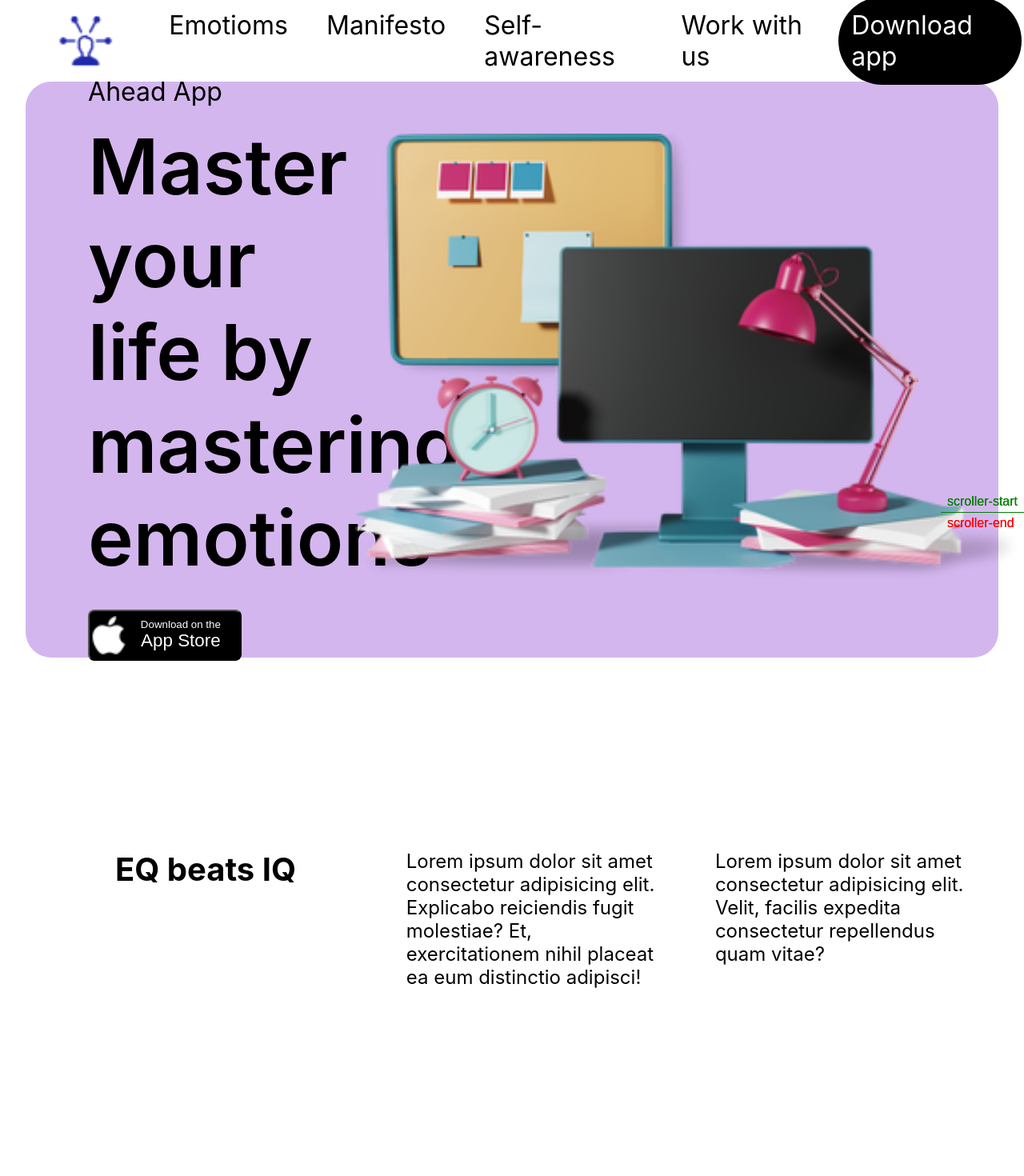
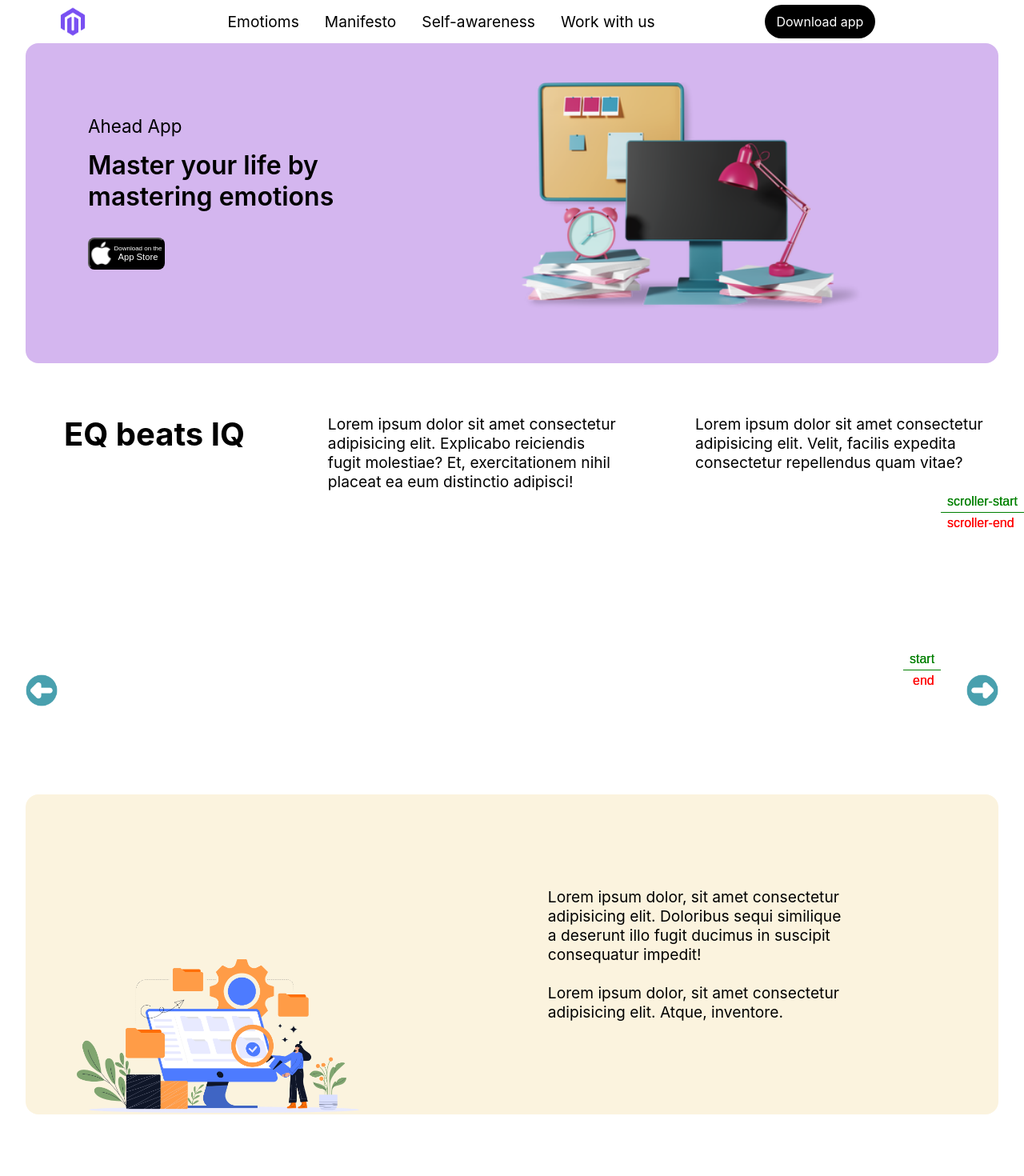
Before and after one commit to harshvg247/website-template, a React (Create React App) app: page / in a window 1280 px wide. Shown: the top 1470 px of the page at 80% size. Built offline with nearby package versions, Linux system fonts and the light colour scheme.

Commit message:
Added some animations and sections

```diff
--- a/src/Navbar.js
+++ b/src/Navbar.js
@@ -1,4 +1,4 @@
-import logo from "./images/person.png";
+import logo from "./images/companyLogo.png";
 const Navbar = () => {
     return (
         <nav className="navbar">
--- a/src/Section1.js
+++ b/src/Section1.js
@@ -11,14 +11,30 @@ const Section1 = () => {
   let desktopItem = useRef(null);
   let innerContainerItem = useRef(null);
   useEffect(() => {
-    gsap.fromTo(
+    // gsap.fromTo(
+    //     desktopItem,
+    //     { xPercent: 100, opacity: 0, height: "0%", rotation: 270},
+    //     { xPercent: 0, opacity: 1, duration: 1, rotation: 360, height: "90%", scrollTrigger: {
+    //         trigger: innerContainerItem,
+    //         toggleActions: "play none none none"
+    //     } }
+    //   );
+      // gsap.fromTo(
+      //   desktopItem,
+      //   { rotationY: 90},
+      //   {  rotationY: 0,duration:1, opacity:1, scrollTrigger: {
+      //       trigger: innerContainerItem,
+      //       toggleActions: "play none none none"
+      //   } }
+      // );
+      var t1 = gsap.timeline({scrollTrigger:{
+        trigger: innerContainerItem
+      }});
+      t1.fromTo(
         desktopItem,
-        { xPercent: 100, opacity: 0, height: "0%", rotation: 270},
-        { xPercent: 0, opacity: 1, duration: 1, rotation: 360, height: "90%", scrollTrigger: {
-            trigger: innerContainerItem,
-            toggleActions: "play none none none"
-        } }
-      );
+        { rotationY: 90},
+        {  rotationY: 0,duration:1, opacity:1 }
+      )
     gsap.fromTo(
       innerContainerItem,
       { yPercent: 20, opacity: 0 },
--- a/src/Section5.js
+++ b/src/Section5.js
@@ -1,7 +1,16 @@
-import React from 'react'
+import React, { useEffect } from 'react'
 import "./styles/timeline.css"
+import { gsap } from "gsap";
+import { ScrollTrigger } from "gsap/ScrollTrigger";
+gsap.registerPlugin(ScrollTrigger);
 
 export default function Section5() {
+    useEffect(()=>{
+        var t1 = gsap.timeline({scrollTrigger:{trigger: "#timeline-section h5", start:"0 80%",end: "0px 80%", toggleActions: "restart none reset reverse"}});
+        t1.fromTo("#timeline-section h5, #timeline-section h2", {x: -200, opacity:0}, {x:40, opacity: 1, duration: .6, });
+        t1.to("#timeline-section h5, #timeline-section h2", {x:0, duration: .3});
+
+    }, []);
   return (
     <div id='timeline-section'>
         <h5>This is a subtitle</h5>
--- a/src/index.css
+++ b/src/index.css
@@ -25,20 +25,20 @@ code {
 .navbar{
   margin: .2rem;
   display: flex;
-  gap: 2rem;
-  font-size: 2rem;
+  gap: 1.4rem;
+  font-size: 1.2rem;
   align-items: center;
-  height: 6rem;
+  height: 3rem;
 }
 .navbar ul{
   list-style: none;
   display: flex;
-  gap: 3rem;
-  width: 70%;
+  gap: 2rem;
+  width: 60%;
   justify-content: center;
 }
 .navbar img{
-  height: 5rem;
+  height: 3rem;
   margin-left: 4rem;
   margin-right: 2rem;
   /* background-color: #d4b6ef;
@@ -50,9 +50,14 @@ code {
   all: unset;
   background-color: black;
   color: white;
-  padding: 1rem;
-  border-radius: 4rem;
-  font-size: 2rem;
+  padding: .3rem;
+  border-radius: 2rem;
+  display: flex;
+  justify-content: center;
+  align-items: center;
+  font-size: 1rem;
+  width: 8rem;
+  height: 2rem;
 }
 
 /**Section1**/
@@ -60,9 +65,9 @@ code {
   margin: 2rem;
   margin-top: 0;
   display: flex;
-  height: 45rem;
+  height: 25rem;
   background-color: var(--col1);
-  border-radius: 2rem;
+  border-radius: 1rem;
   padding: 2rem;
 }
 #section1 .text{
@@ -79,11 +84,11 @@ code {
   gap: 1rem;
 }
 #section1 .title{
-  font-size: 6rem;
+  font-size: 2rem;
   font-weight: 600;
 }
 #section1 .subtitle{
-  font-size: 2rem;
+  font-size: 1.4rem;
 }
 #section1 .image{
   width: 60%;
@@ -100,12 +105,12 @@ code {
 }
 #section1 .appStoreButton{
   display: flex;
-  width: 12rem;
+  width: 6rem;
   background-color: black;
   color: white;
   align-items: center;
   border-radius: .5rem;
-  height: 4rem;
+  height: 2.5rem;
 }
 #section1 .appStoreButton img{
   height: 80%;
@@ -113,9 +118,10 @@ code {
 }
 #section1 .appStoreButton .appStoreButtonText{
   width: 70%;
+  font-size: .5rem;
 }
 #section1 .appStoreButton .appStoreButtonText .logoSubtitle{
-  font-size: 1.4rem;
+  font-size: .7rem;
 }
 #section1 .stars img{
   height: 100%;
@@ -130,22 +136,24 @@ code {
 }
 /*Section2*/
 #section2, #section6{
-  margin: 15rem 0;
+  margin-top: 4rem;
   width: 100%;
   box-sizing: border-box;
-  padding: 0 4rem;
+  padding: 0;
   display: flex;
   flex-direction: row;
-  column-gap: 4rem;
+  column-gap: 2rem;
 }
 #section2 h3, #section6 h3 {
-  width: 100%;
+  width: 80%;
   font-size: 2.5rem;
   padding-left: 5rem;
 }
 #section2 p, #section6 p{
   width: 100%;
-  font-size: 1.5rem;
+  font-size: 1.2rem;
+  padding-left: 1rem;
+  padding-right: 3rem;
 }
 
 /*section 3*/
@@ -153,47 +161,50 @@ code {
   display: flex;
   flex-direction: column;
   margin: 2rem;
-  margin-top: 8rem;
-  font-size: 1.5rem;
+  margin-top: 6rem;
+  font-size: 1rem;
   gap: 0rem;
 }
 #section3 .gallery{
   display: flex;
   justify-content: center;
   align-items: center;
-  gap: 4rem;
-  padding: 4rem;
+  gap: 1rem;
+  padding: 0rem;
 }
 #section3 h2{
-  font-size: 4rem;
+  font-size: 3rem;
 }
 #section3 .cards{
   margin-top: 0rem;
-  gap: 2rem;
+  gap: 1rem;
   flex-wrap: none;
   overflow-x: scroll;
   display: flex;
-  padding: 2rem;
+  padding: 1rem;
   scroll-behavior: smooth;
 }
 #section3 .cards::-webkit-scrollbar{
   display: none;
 }
 #section3 .card{
-  height: 18rem;
-  width: 30rem;
+  height: 10rem;
+  width: 18rem;
   background-color: #d4b6ef;
-  padding: 1.8rem;
-  border-radius: 1rem;
+  padding: .8rem;
+  border-radius: .5rem;
   flex: none;
   opacity: 1;
 }
 
 #section3 .card img{
-  height: 4rem;
+  height: 2rem;
 }
 #section3 .card h3{
   margin-bottom: .5rem;
+}
+#section3 .backbtn img, #section3 .frontbtn img{
+  height: 2.5rem;
 }
 
 /* section4 */
@@ -201,29 +212,29 @@ code {
   display: flex;
   margin: 2rem;
   margin-top: 0;
-  height: 40rem;
+  height: 25rem;
   background-color: rgb(251, 243, 222);
-  border-radius: 2rem;
+  border-radius: 1rem;
   padding: 2rem;
 }
 #section4 .heading{
   width: 40%;
-  margin-top: 6rem;
-  padding-left: 5rem;
+  margin-top: 0rem;
+  padding-left: 0rem;
 }
 #section4 h1{
-  font-size: 5rem;
+  font-size: 3rem;
   opacity: 0;
 }
 #section4 .heading p{
   opacity: 0;
 }
 #section4 p{
-  font-size: 2rem;
+  font-size: 1.2rem;
 }
 #section4 img{
-  height: 15rem;
-  margin: 4rem;
+  height: 12rem;
+  margin: 2rem;
 
 }
 #section4 .text{
@@ -245,46 +256,56 @@ code {
   align-items: center;
   border-top: 3px solid rgba(43, 38, 38, 0.305);
   margin-top: 6rem;
-  gap: 2rem;
-  height: 40rem;
+  gap: 1rem;
+  height: 20rem;
 }
 #section11 .logo{
   display: flex;
   flex-direction: column;
   align-items: center;
   justify-content: center;
-  font-size: 2rem;
+  font-size: 1rem;
 
+}
+#section11 .logo img{
+  height: 4rem;
 }
 #section11 .contact-details{
   display: flex;
   justify-content: center;
   align-items: center;
   gap: 1rem;
-  font-size: 2rem;
+  font-size: 1rem;
   gap: 2rem;
 }
 #section11 .address, #section11 .email{
   display: flex;
-  gap: 1rem;
+  gap: .6rem;
   justify-content: center;
   align-items: center;
 }
 #section11 .address img, #section11 .email img{
-  height: 4rem;
+  height: 2rem;
   background-color: rgb(100, 219, 112);
-  padding: .4rem;
+  padding: .3rem;
   border-radius: 50%;
 }
 #section11 .appStoreButton{
-  display: flex;
+  /* display: flex;
   width: 12rem;
   background-color: black;
   color: white;
   align-items: center;
   border-radius: .5rem;
   height: 4rem;
-  margin: 1rem;
+  margin: 1rem; */
+  display: flex;
+  width: 6rem;
+  background-color: black;
+  color: white;
+  align-items: center;
+  border-radius: .3rem;
+  height: 2.5rem;
 }
 #section11 .appStoreButton img{
   height: 80%;
@@ -292,17 +313,18 @@ code {
 }
 #section11 .appStoreButton .appStoreButtonText{
   width: 70%;
+  font-size: .5rem;
 }
 #section11 .appStoreButton .appStoreButtonText .logoSubtitle{
-  font-size: 1.4rem;
+  font-size: .7rem;
 }
 #section11 .copyright{
   display: flex;
   justify-content: center;
   align-items: center;
-  font-size: 1.2rem;
+  font-size: 1rem;
 }
 #section11 .copyright img{
-  height:2rem;
+  height:1.2rem;
   margin: .2rem;
 }
--- a/src/styles/section7.css
+++ b/src/styles/section7.css
@@ -1,7 +1,8 @@
 #section7 {
-    width: calc(100% - 4rem);
+
     margin: 2rem;
-    border-radius: 2rem;
+    margin-top: 4rem;
+    border-radius: 1rem;
     padding: 5rem 0 7rem 0;
     box-sizing: border-box;
     background-color: #edf8fe;
@@ -96,7 +97,7 @@
     width: 48rem;
     height: 16rem;
     background: white;
-    border-radius: 2rem;
+    border-radius: 1rem;
     box-shadow: 0 1rem 4rem #1c3a4a33;
 }
 
@@ -126,9 +127,9 @@
     color: #fffd;
     font-weight: bold;
     position: absolute;
-    transform: translateY(-3.6rem);
+    transform: translateY(-4.5rem);
 }
 
 .path-item:nth-of-type(even)::after {
-    transform: translateY(1.8rem);
+    transform: translateY(1.3rem);
 }
--- a/src/styles/timeline.css
+++ b/src/styles/timeline.css
@@ -1,8 +1,12 @@
+*{
+    box-sizing: border-box;
+}
 #timeline-section {
-    width: 100%;
+
     display: flex;
     flex-direction: column;
-    margin-bottom: 2rem;
+    margin: 2rem;
+    margin-top: 4rem;
 }
 
 #timeline-section h5 {
@@ -19,7 +23,7 @@
     height: 20rem;
     width: 50rem;
     padding: 1rem;
-    margin: 4rem auto 0 auto ;
+    margin: 2rem auto 0 auto ;
     overflow-y: scroll;
 }
 
```
Also changed, not shown: src/Section10.js (+13 -0 lines), src/Section7.js (+94 -11 lines).
